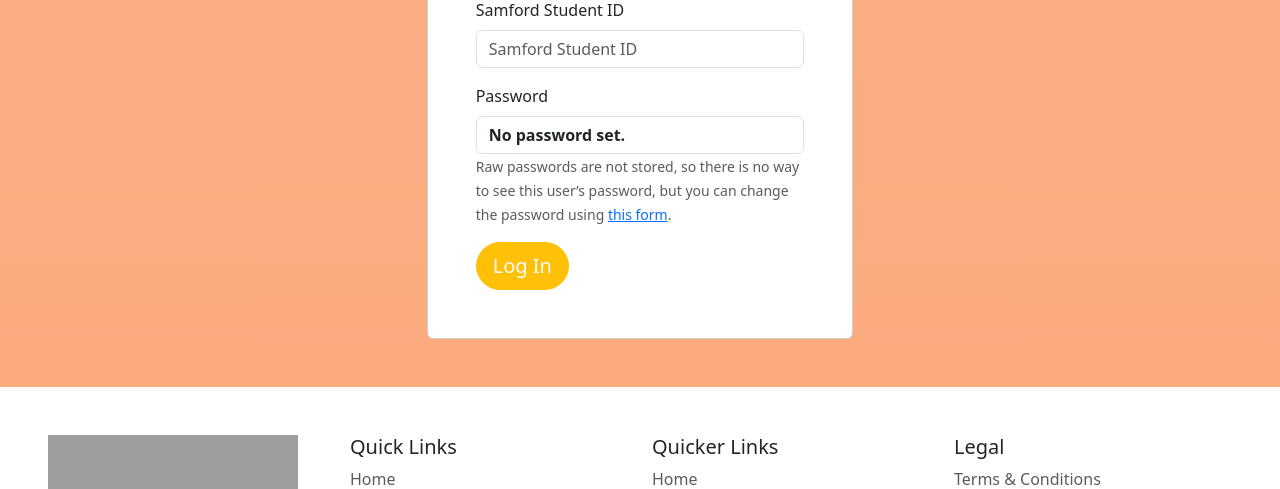
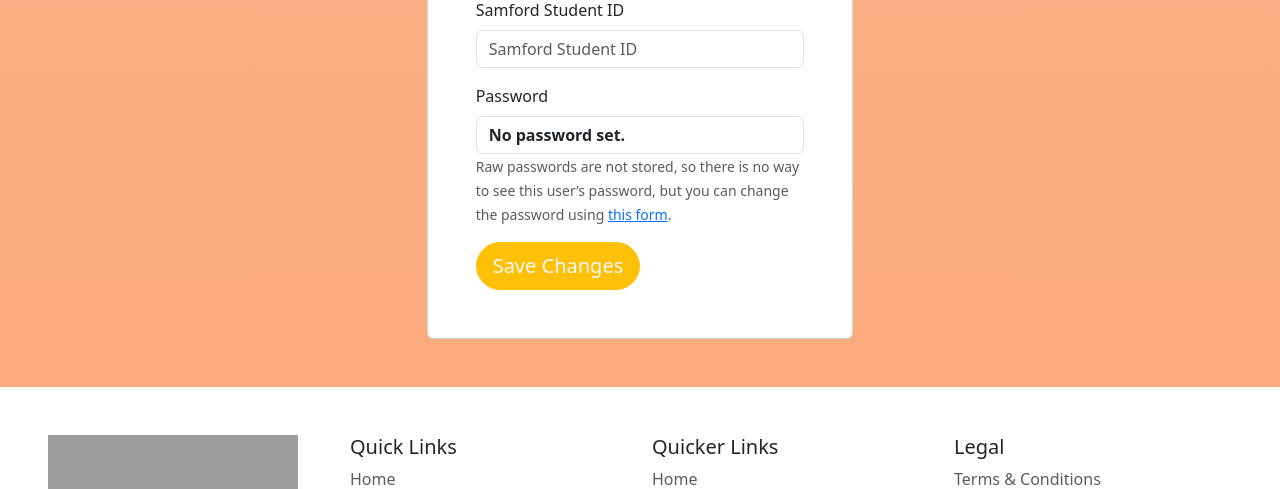
Before and after one commit to coopersully/law_app, a Django app: page /accounts/logout/ in a window 1280 px wide. Shown: the part 1326-1815 px from the top of the page. Run offline with Django 4.2, Linux system fonts and the light colour scheme; the visitor is signed in with stand-in values (Sample User, id 1); parts of the project's set-up code (start-up, migrations or seed data) failed here and were passed over; some libraries are stand-ins or nearby versions; grey boxes are pictures that could not be loaded.

Commit message:
Fix profile 'Save' button saying 'Log In'

```diff
--- a/templates/profile.html
+++ b/templates/profile.html
@@ -15,7 +15,7 @@
                     {% csrf_token %}
                     {% bootstrap_form form %}
                     <button type="submit" class="btn btn-warning btn-lg rounded-pill text-light">
-                        Log In
+                        Save Changes
                     </button>
                 </form>
             </div>
```
